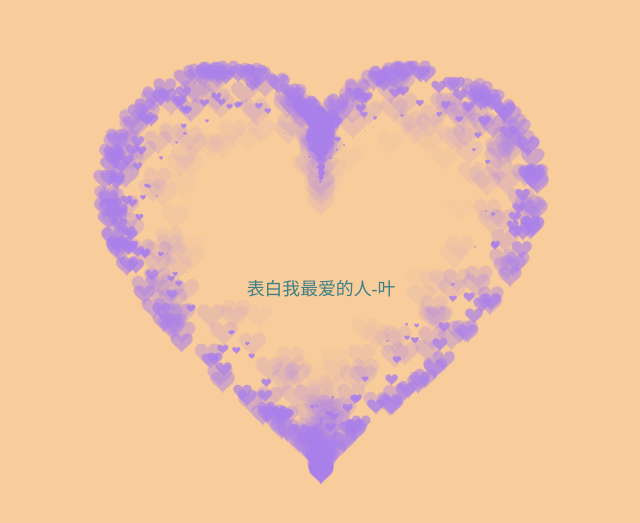
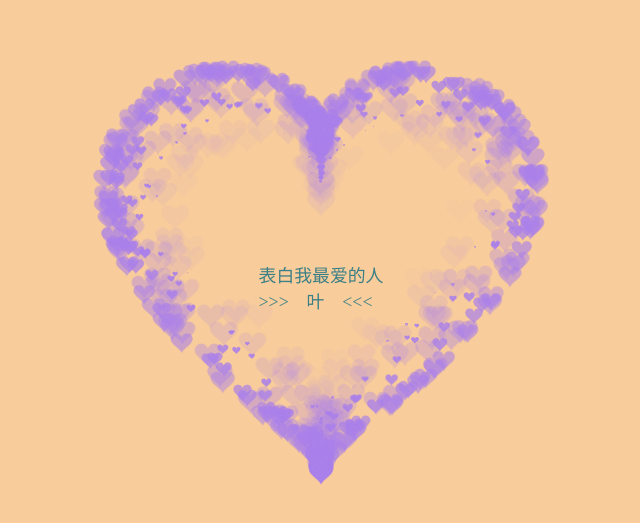
Before and after one commit to believerHan/believerHan.github.io, a plain HTML site: page index.html in a window 1280 px wide. Shown: the part 131-654 px from the top of the page, without its empty margins (319-959 px from the left). Drawn offline with Linux system fonts and the light colour scheme.

Commit message:
Update index.html

```diff
--- a/index.html
+++ b/index.html
@@ -32,7 +32,8 @@
     </style>
 </head>
 <body background="">
-    <p>表白我最爱的人-叶</p>
+    <p>表白我最爱的人<br/>
+    >>>&emsp;叶&emsp;<<<</p>
     <canvas id="ye"></canvas>
     <script>
         var settings = {
```
